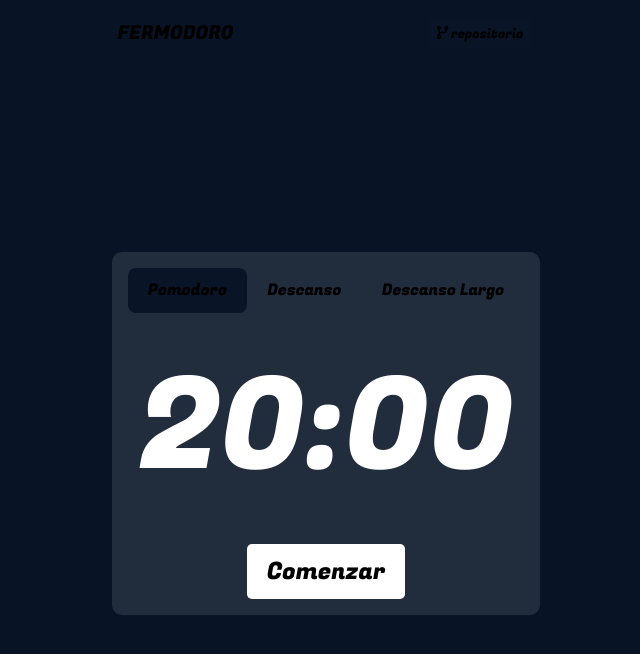
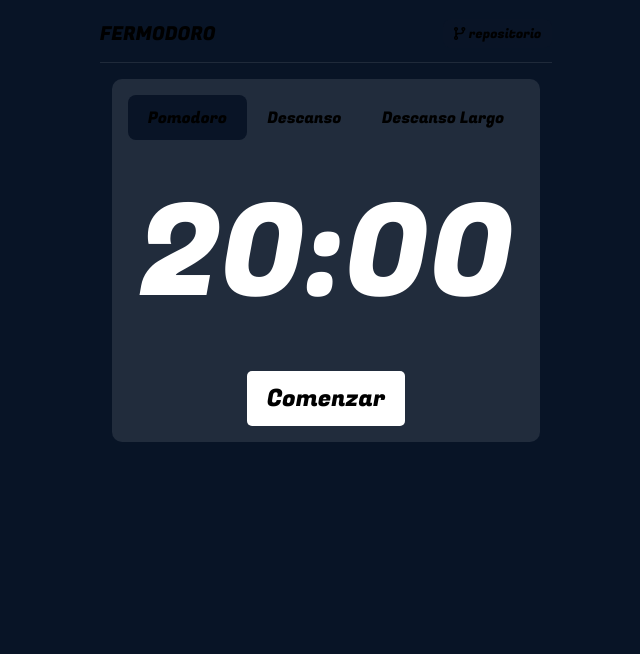
Before and after one commit to fq962/pomodoro-react, a React (Vite) app: page / in a window 1280 px wide. Shown: the top 654 px of the page, without its empty margins (314-954 px from the left). Built offline with nearby package versions, Linux system fonts and the light colour scheme.

Commit message:
style: :lipstick: CAmbios de estulo

```diff
--- a/src/App.css
+++ b/src/App.css
@@ -41,9 +41,10 @@ body.descanso-largo {
 main {
   display: grid;
   grid-template-rows: 1fr 11fr;
-  height: 100vh;
+  height: 50vh;
 }
 .timer,
+
 .navbar-section {
   display: flex;
   justify-content: center;
@@ -51,10 +52,24 @@ main {
   height: 100%;
   padding: 0.5rem;
   box-sizing: border-box;
-  grid-column: 1/6;
+  grid-column: 1/12;
   grid-row: 2/3;
 }
 
 .navbar-section {
   grid-row: 1/2;
+  grid-column: 5/8;
+  width: 100%;
 }
+
+/* @media (max-width: 768px) {
+  .navbar-section {
+
+  }
+
+  main {
+    display: grid;
+    grid-template-rows: 1fr 11fr;
+    height: 50vh;
+  }
+} */
--- a/src/components/navbar/navbar.css
+++ b/src/components/navbar/navbar.css
@@ -1,16 +1,16 @@
 .navbar {
   display: flex;
   align-items: center;
-  justify-content: center;
-  gap: 12rem;
+  justify-content: space-between;
+  width: 100%;
+  /* gap: 1rem; */
 }
 
-/* Si es en mobile, que sean dos rows en vez de columns */
-@media (max-width: 768px) {
-  .navbar {
-    justify-content: space-between;
-    padding: 1rem;
-  }
+.navbar-line {
+  height: 1px;
+  background-color: rgba(237, 237, 237, 0.1);
+  width: 100%;
+  margin-top: 10px;
 }
 
 .logo {
@@ -38,3 +38,37 @@
   background-color: var(--main-color);
   border: 1px solid white;
 }
+
+.nav-principal{
+  display: inline-grid;
+  width: 100%;
+  height: 100%;
+  margin-top: 15px;
+}
+
+
+/* Si es en mobile */
+@media (max-width: 768px) {
+  .navbar-line {
+    height: 0px
+  }
+
+  .navbar {
+    justify-content: space-between;
+  }
+  /* .nav-principal{
+
+  } */
+
+  /*
+
+  .repo {
+    display: flex;
+    align-items: center;
+    justify-content: center;
+  }
+
+  .texto {
+    display: none;
+  } */
+}
--- a/src/components/navbar/navbar.jsx
+++ b/src/components/navbar/navbar.jsx
@@ -9,11 +9,15 @@ function Navbar() {
     window.open(repoURL, '_blank')
   }
   return (
-    <div className='navbar'>
-      <span className='logo'>FERMODORO</span>
-      <button className='repo' onClick={handleRepoClick}>
-        <FontAwesomeIcon icon={faCodeBranch} /> repositorio
-      </button>
+    <div className='nav-principal'>
+      <div className='navbar'>
+        <span className='logo'>FERMODORO</span>
+        <button className='repo' onClick={handleRepoClick}>
+          <FontAwesomeIcon icon={faCodeBranch} />
+          <span className='texto'> repositorio</span>
+        </button>
+      </div>
+      <div className='navbar-line' />
     </div>
   )
 }
```
